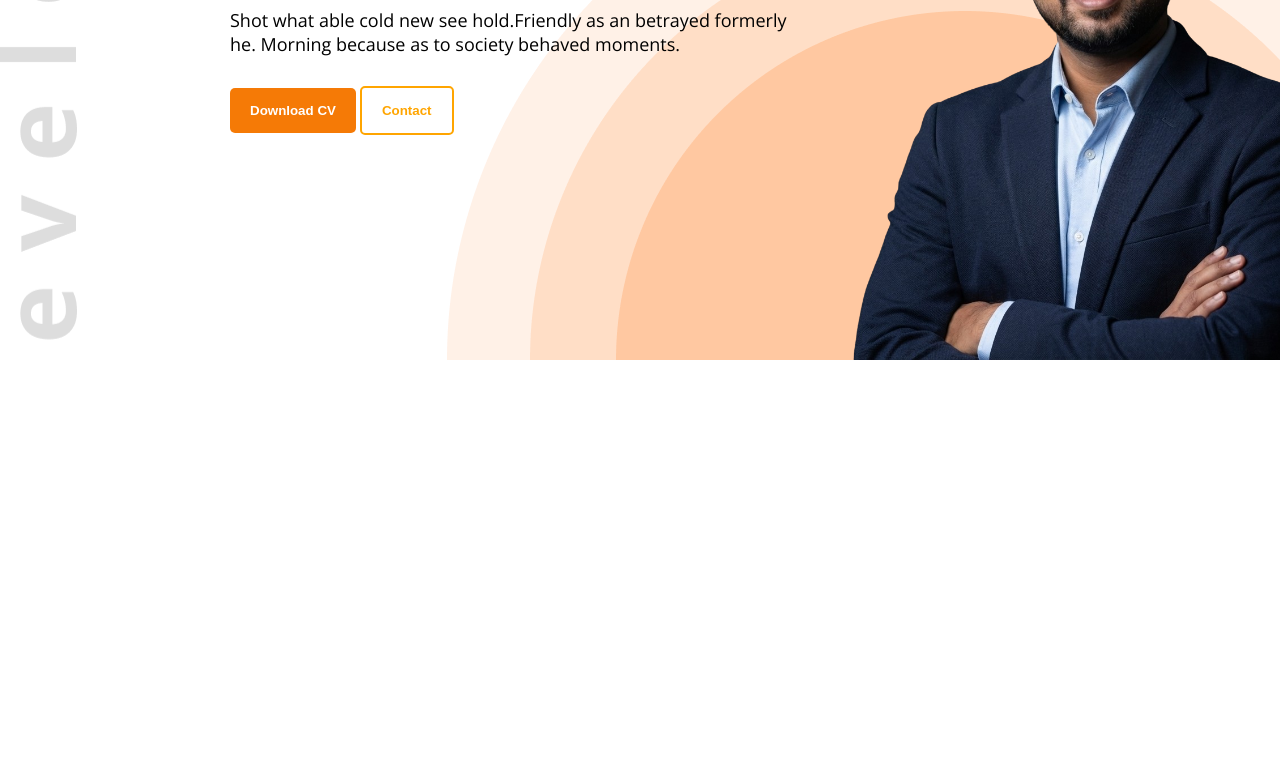
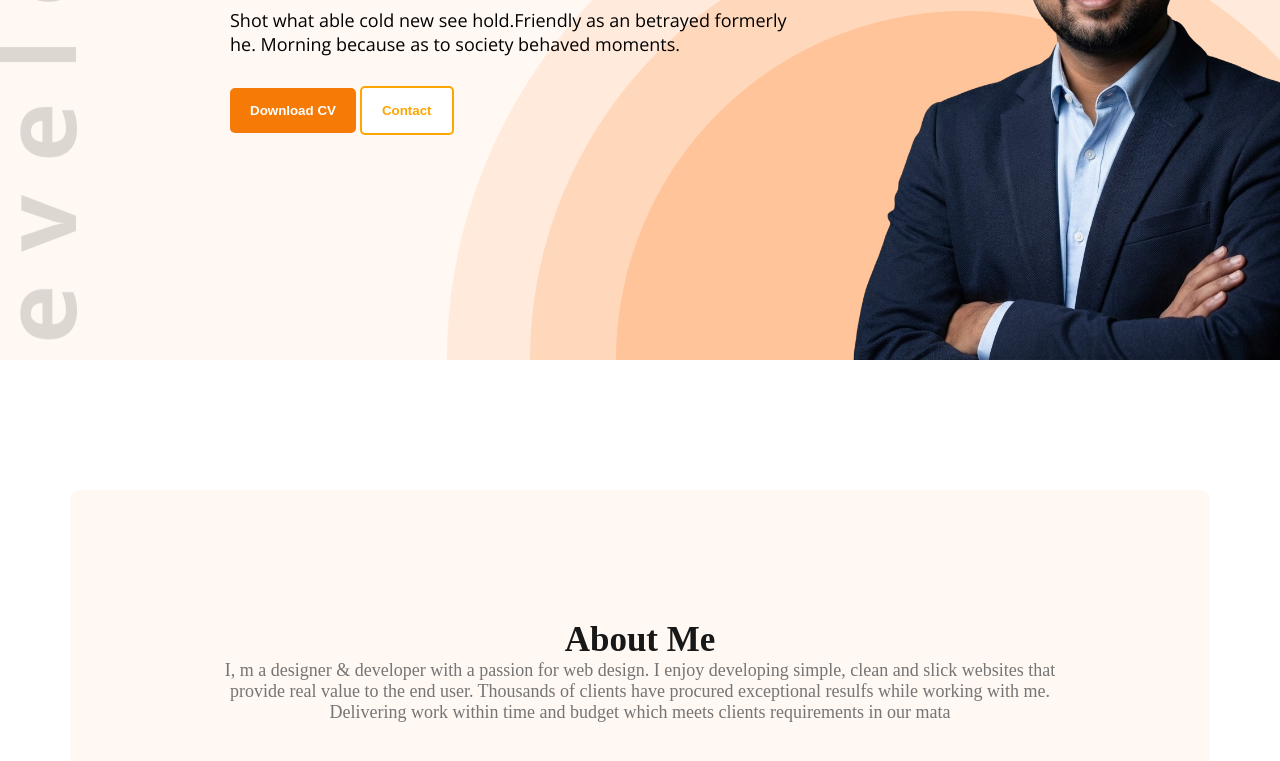
Before and after one commit to hossainsadik7/FreelancerSadik, a plain HTML site: page index.html in a window 1280 px wide. Shown: the part 341-1102 px from the top of the page. Before the commit the page ends 800 px from the top, so only its background shows below. Drawn offline with nearby package versions, Linux system fonts and the light colour scheme.

Commit message:
add code

```diff
--- a/index.html
+++ b/index.html
@@ -7,7 +7,7 @@
     <link rel="stylesheet" href="style/style.css">
 </head>
 <body>
-    <header class="header">
+    <header class="header section-bg">
       <nav>
          <img src="images/Logo.png" alt="">
          <ul>
@@ -29,8 +29,13 @@
           <img class="bannarImage" src="images/Sadik.png" alt="">
       </div>
     </header>
-    <main>
-
+    <main >
+        <section class="about section-bg">
+            <h3 class="sectionTitle">About Me</h3>
+            <p class="sectionDescription">
+                I, m a designer & developer with a passion for web design. I enjoy developing simple, clean and slick websites that provide real value to the end user. Thousands of clients have procured exceptional resulfs while working with me. Delivering work within time and budget which meets clients requirements in our mata
+            </p>
+        </section>
     </main>
     <footer>
 
--- a/style/style.css
+++ b/style/style.css
@@ -76,3 +76,30 @@ nav ul li a{
 .bannarImage{
     width:580px;
 }
+/* Main Section style */
+.sectionTitle{
+    font-size: 35px;
+    font-weight: bold;
+    color:#181818;
+}
+.sectionDescription{
+    font-size: 18px;
+    color:#757575;
+}
+.section-bg{
+    background-color: #fff8f3;
+}
+/* Main Section Style */
+main{
+    max-width: 1140px;
+    margin:0 auto;
+}
+
+/* About Style is Here */
+
+.about{
+    margin-top: 130px;
+    border-radius: 10px;
+    padding: 130px 150px;
+    text-align: center;
+}
```
